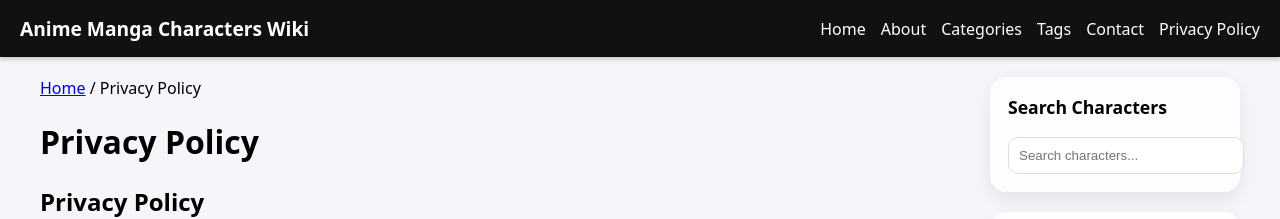
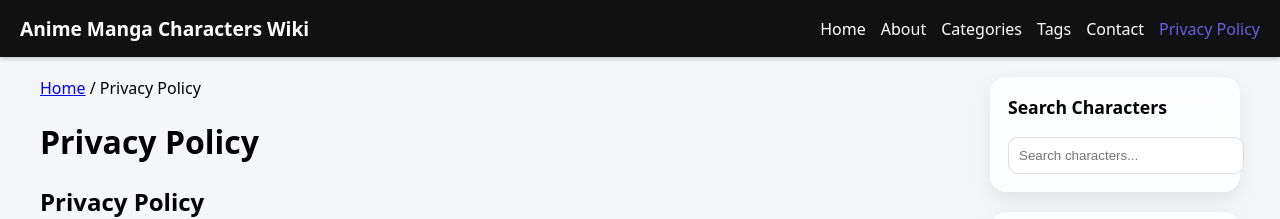
Before and after one commit to characterswiki/characters, a Jekyll site: the page built from _pages/privacy-policy.md, in a window 1280 px wide. Shown: the top 219 px of the page. Built offline with Jekyll 4.4.1, drawn with Linux system fonts in a browser that asks for light colours.

Commit message:
Update header.html

```diff
--- a/_includes/header.html
+++ b/_includes/header.html
@@ -5,12 +5,12 @@
 
   <nav class="site-nav">
     <ul>
-      <li><a href="{{ site.baseurl }}/">Home</a></li>
-      <li><a href="{{ site.baseurl }}/about">About</a></li>
-      <li><a href="{{ site.baseurl }}/categories">Categories</a></li>
-      <li><a href="{{ site.baseurl }}/tags">Tags</a></li>
-      <li><a href="{{ site.baseurl }}/contact">Contact</a></li>
-      <li><a href="{{ site.baseurl }}/privacy-policy">Privacy Policy</a></li>
+      <li><a href="{{ site.baseurl }}/" class="{% if page.url == '/' %}active{% endif %}">Home</a></li>
+      <li><a href="{{ site.baseurl }}/about" class="{% if page.url == '/about/' %}active{% endif %}">About</a></li>
+      <li><a href="{{ site.baseurl }}/categories" class="{% if page.url == '/categories/' %}active{% endif %}">Categories</a></li>
+      <li><a href="{{ site.baseurl }}/tags" class="{% if page.url == '/tags/' %}active{% endif %}">Tags</a></li>
+      <li><a href="{{ site.baseurl }}/contact" class="{% if page.url == '/contact/' %}active{% endif %}">Contact</a></li>
+      <li><a href="{{ site.baseurl }}/privacy-policy" class="{% if page.url == '/privacy-policy/' %}active{% endif %}">Privacy Policy</a></li>
     </ul>
   </nav>
 </header>
```
